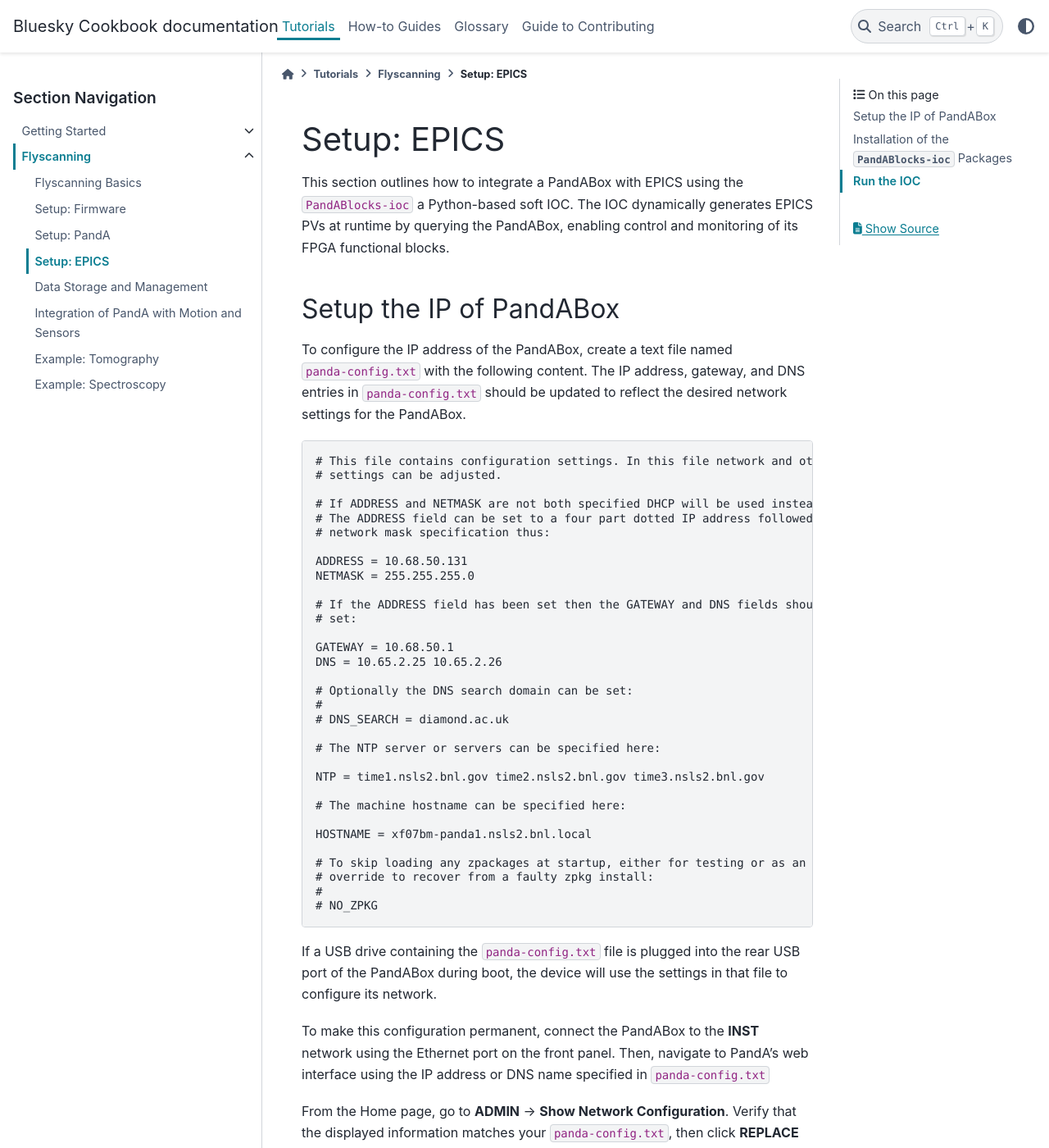
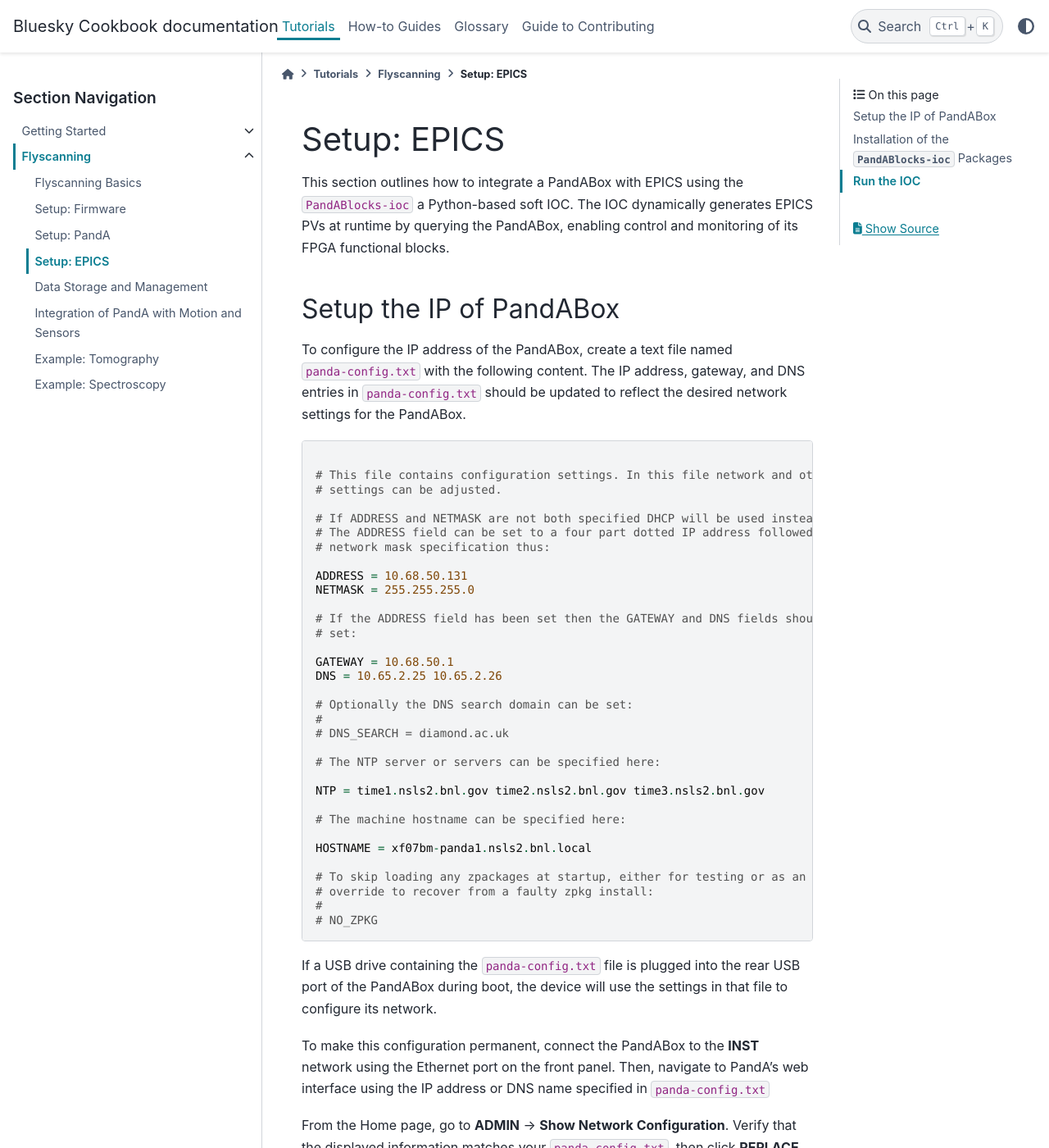
Before and after one commit to bluesky/bluesky-cookbook, a Sphinx documentation site: the page built from docs/tutorials/flyscanning/setup-epics.md, in a window 1280 px wide and 1400 px high. Shown: the whole window at 82% size. Built offline with Sphinx 7.4.7 and the PyData theme 0.15.4, drawn with Linux system fonts in a browser that asks for light colours.

Commit message:
Modified txt file

````diff
--- a/docs/tutorials/flyscanning/setup-epics.md
+++ b/docs/tutorials/flyscanning/setup-epics.md
@@ -4,7 +4,8 @@ This section outlines how to integrate a PandABox with EPICS using the `PandABlo
 ## Setup the IP of PandABox
 To configure the IP address of the PandABox, create a text file named `panda-config.txt` with the following content. The IP address, gateway, and DNS entries in `panda-config.txt` should be updated to reflect the desired network settings for the PandABox.
 
-```txt
+```
+
 # This file contains configuration settings. In this file network and other
 # settings can be adjusted.
 
````
